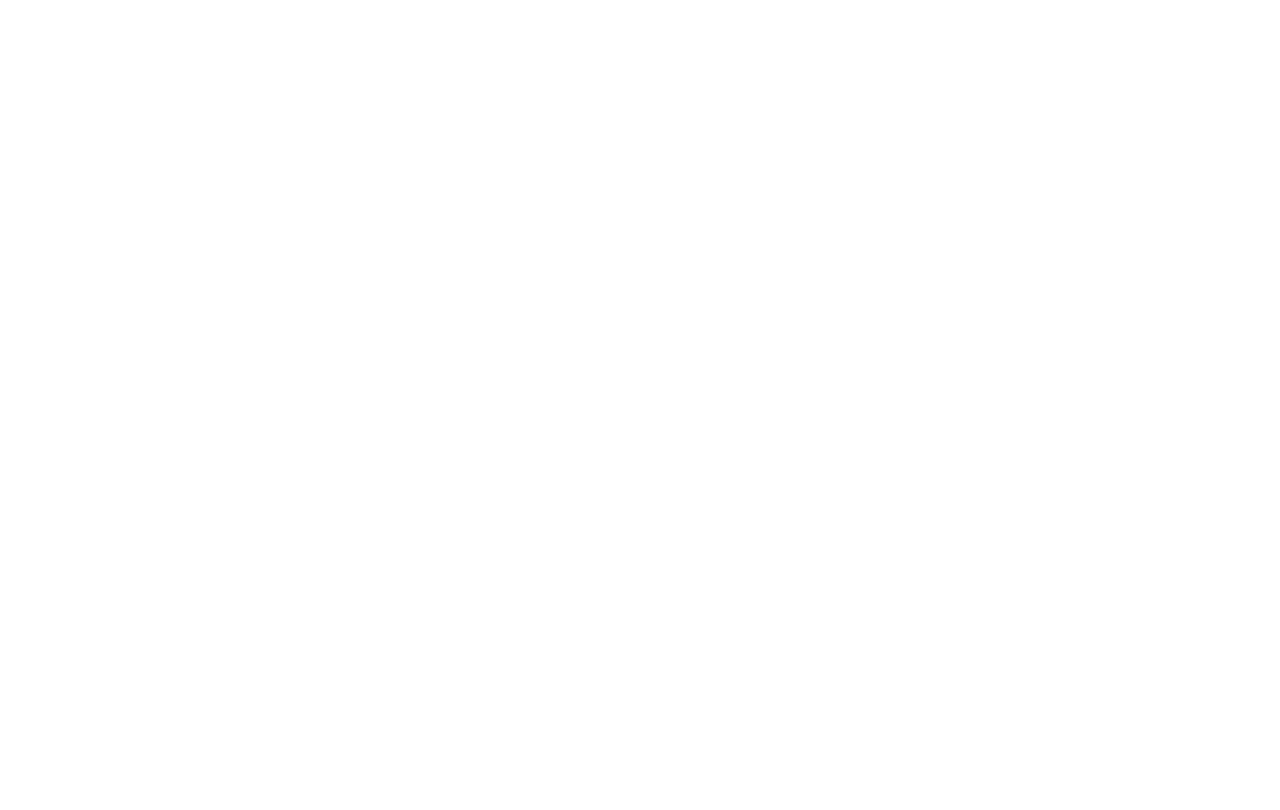
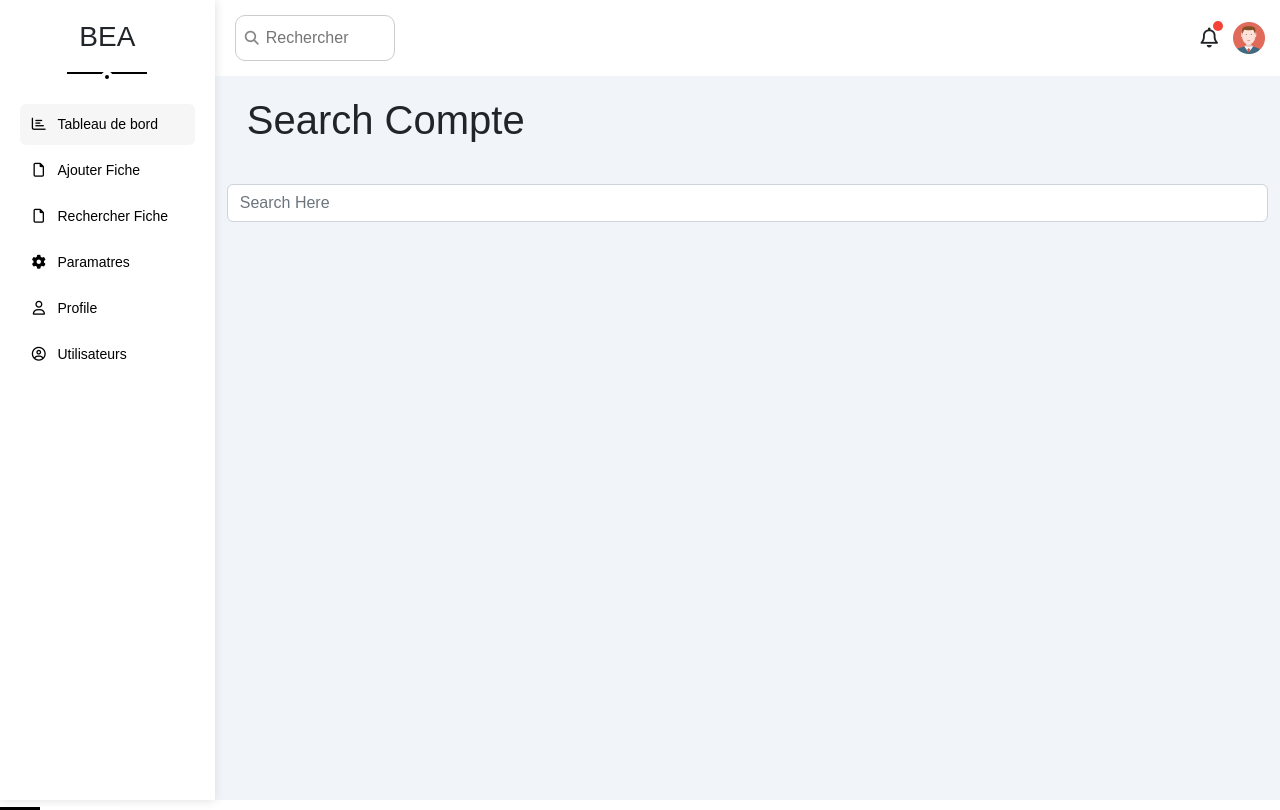
Before and after one commit to yazidk/BEA-FRONTEND-REACT, a React (Create React App) app: page /search-fiche-compte in a window 1280 px wide. Before the commit this address had no page. Built offline with nearby package versions, Linux system fonts and the light colour scheme.

Commit message:
begin with search Fiche Compte

```diff
--- a/src/App.js
+++ b/src/App.js
@@ -4,10 +4,11 @@
 import Dashboard from "./pages/dashboard/dashboard";
 import Login from "./pages/login/Login";
 import axios from "axios";
+import SearchFicheTenuCompte from "./pages/ficheTenueCompte/SearchFicheTenuCompte";
 
 axios.defaults.baseURL = "http://localhost:8000/";
-axios.defaults.headers.post['Content-Type'] =  'application/json';
-axios.defaults.headers.post['Accept'] = 'application/json';
+//axios.defaults.headers.post['Content-Type'] =  'application/json';
+//axios.defaults.headers.post['Accept'] = 'application/json';
 axios.defaults.withCredentials = true;
 
 axios.interceptors.request.use(function (config) {
@@ -27,16 +28,26 @@
                   element={
                       localStorage.getItem('auth_token') ? (
                          <Navigate replace to={"/"} />
-
-                      ) : (
+                         ) : (
                          <Login />
-                      )
+                         )
                       }
                 />
-                <Route path="/" element={<Dashboard />} />
-                <Route path="/ajouter-fiche" element={<AddFicheTenueCompte />} />
+                <Route path="/" element={
+                                localStorage.getItem('auth_token') ?
+                                (<Dashboard />) :
+                                <Navigate replace to={"/login"} />
+                   } />
 
 
+                <Route path="/ajouter-fiche" element={
+                                 localStorage.getItem('auth_token') ?
+                                 (<AddFicheTenueCompte />) :
+                                 <Navigate replace to={"/login"} />
+                                              } />
+
+
+               <Route path="/search-fiche-compte" element={<SearchFicheTenuCompte />} />
 
 
            </Routes>
--- a/src/components/sidebar/Sidebar.jsx
+++ b/src/components/sidebar/Sidebar.jsx
@@ -17,6 +17,12 @@
                     <Link className="d-flex align-center fs-14 c-black rad-6 p-10" to={'/ajouter-fiche'}>
                         <i className="fa-regular fa-file fa-fw"></i>
                         <span>Ajouter Fiche</span>
+                    </Link>
+                </li>
+                <li>
+                    <Link className="d-flex align-center fs-14 c-black rad-6 p-10" to={'/search-fiche-compte'}>
+                        <i className="fa-regular fa-file fa-fw"></i>
+                        <span>Rechercher Fiche</span>
                     </Link>
                 </li>
                 <li>
--- a/src/pages/ficheTenueCompte/AddFicheTenueCompte.jsx
+++ b/src/pages/ficheTenueCompte/AddFicheTenueCompte.jsx
@@ -37,7 +37,8 @@
         formData.append('compte_bancaire_num', ficheTenueInput.compte_bancaire_num);
         formData.append('uploadImageFicheTenue', imagedata);
         try {
-            await axios.post('http://localhost:8000/api/ajouter-fiche', formData).then(res => {
+
+            await axios.post('/api/ajouter-fiche', formData).then(res => {
                 if (res.data.status === 200) {
                     swal('Success', res.data.message, "success");
                     setFicheTenue({
--- /dev/null
+++ b/src/pages/ficheTenueCompte/SearchFicheTenuCompte.jsx
@@ -0,0 +1,38 @@
+import React , {useState} from "react";
+import Sidebar from "../../components/sidebar/Sidebar";
+import Head from "../../components/head/Head";
+import { getSuggestedQuery } from "@testing-library/react";
+function SearchFicheTenuCompte () {
+
+    const [data , setData] = useState([]);
+
+    async function search(key) {
+     console.warn(key);
+     let result = fetch("/api/search/"+key);
+     result = await result.json();
+     setData(result);
+
+    }
+
+
+    return (
+        <div className="page d-flex">
+        {/* Start Sidebar */}
+        <Sidebar />
+        {/* End Sidebar */}
+        <div className="content w-full">
+            {/* <!-- Start Head --> */}
+            <Head />
+            {/* <!-- End Head --> */}
+            <div className="container">
+
+                  <h1> Search Compte</h1>
+                  <input type="text" placeholder="Search Here" onChange={(e)=>search(e.target.value)} className="form-control" />
+            </div>
+        </div>
+    </div>
+    )
+}
+
+
+export default SearchFicheTenuCompte ;
--- a/src/pages/login/Login.jsx
+++ b/src/pages/login/Login.jsx
@@ -25,7 +25,7 @@
       password :  loginInput.password ,
      }
 
-     axios.get('/sanctum/csrf-cookie').then(response => {
+     /* axios.get('/sanctum/csrf-cookie').then(response => { */
       axios.post('/api/login' , data ).then( res => {
 
           if(res.data.status === 200) {
@@ -36,7 +36,7 @@
 
                   swal("Success" , res.data.message , "success");
 
-                      navigate('/ajouter-fiche');
+                      navigate('/');
           }
 
 
@@ -45,7 +45,7 @@
           }
       });
 
- });
+ /* }); */
 
 
   }
```
